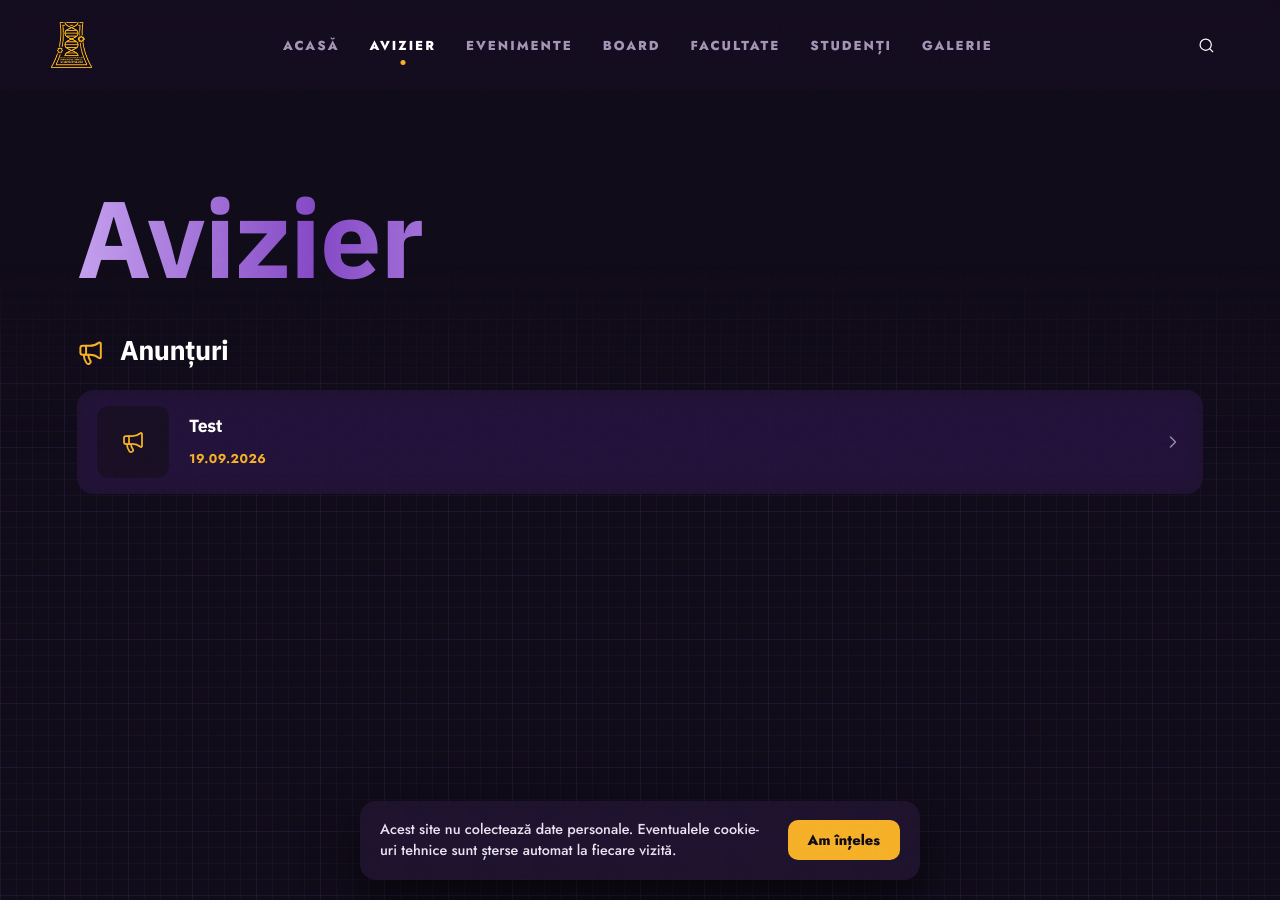
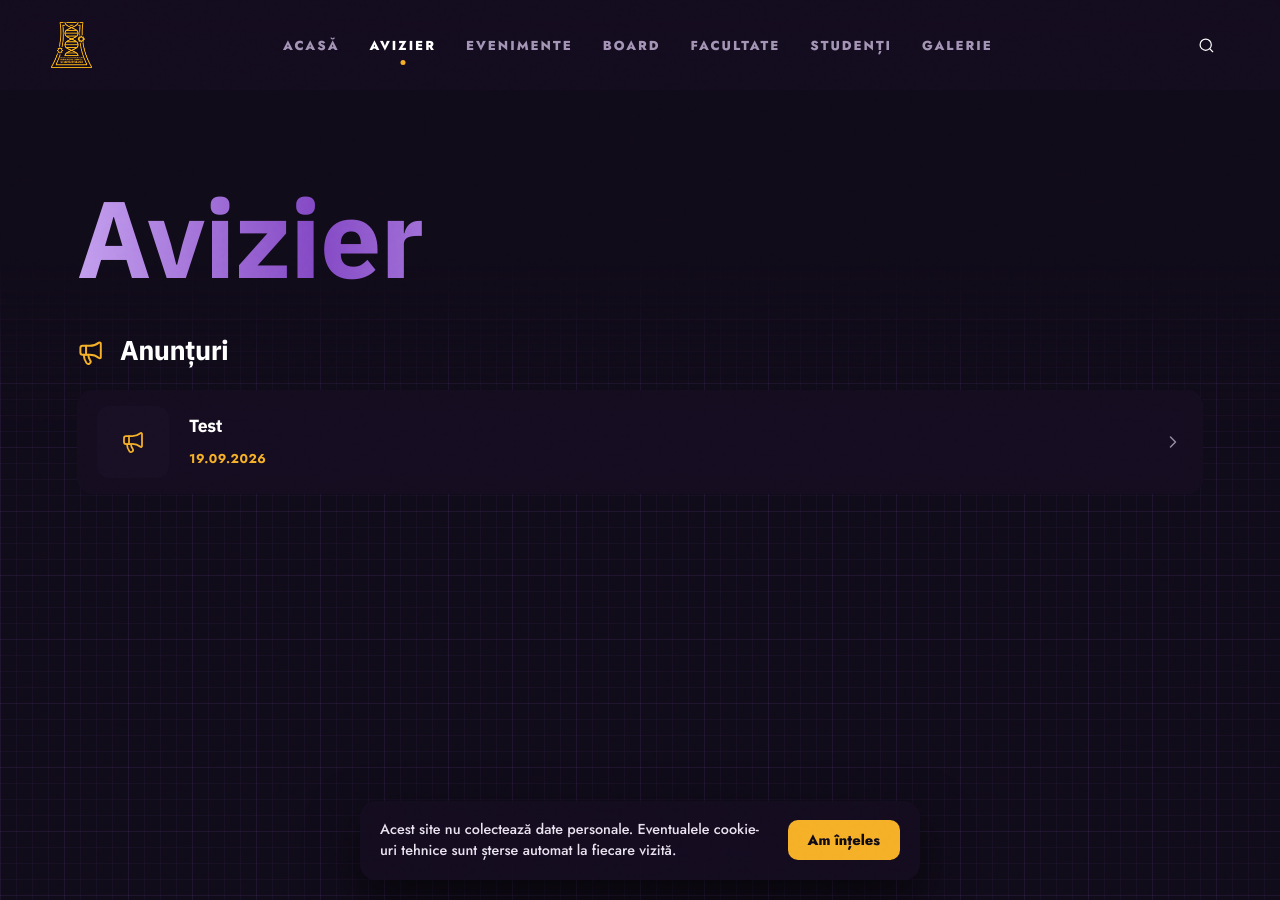
Before and after one commit to prssic/ssic, a Jekyll site: the page built from avizier.html, in a window 1280 px wide. Built offline with Jekyll 4.4.1, drawn with Linux system fonts in a browser that asks for light colours; nearby versions of some CDN libraries; a script that is not in the unit is left out.

Commit message:
Update default.html

```diff
--- a/_layouts/default.html
+++ b/_layouts/default.html
@@ -226,8 +226,8 @@
             /* Vălul de culoare e fallback-ul necondiționat pt. browsere fără backdrop-filter
                (navbar-ul rămâne opac și lizibil peste tot, doar fără sticlă). */
             background: var(--c-nav-bg);
-            backdrop-filter: blur(22px) saturate(var(--glass-saturation));
-            -webkit-backdrop-filter: blur(22px) saturate(var(--glass-saturation));
+            backdrop-filter: blur(18px) saturate(var(--glass-saturation));
+            -webkit-backdrop-filter: blur(18px) saturate(var(--glass-saturation));
         }
         /* Tehnica lui Josh Comeau (joshwcomeau.com/css/backdrop-filter) pt. blur "seamless",
            fără margine/linie vizibilă la marginea de jos a navbar-ului: backdrop-filter ia în
@@ -723,7 +723,7 @@
         }
         @supports (backdrop-filter: blur(1px)) or (-webkit-backdrop-filter: blur(1px)) {
             .calendar-item::before {
-                background: rgba(34, 22, 49, 0.28);
+                background: var(--c-nav-bg);
                 backdrop-filter: blur(18px) saturate(var(--glass-saturation));
                 -webkit-backdrop-filter: blur(18px) saturate(var(--glass-saturation));
             }
@@ -1425,7 +1425,7 @@
         }
         @supports (backdrop-filter: blur(1px)) or (-webkit-backdrop-filter: blur(1px)) {
             .cookie-notice::before {
-                background: rgba(34, 22, 49, 0.75);
+                background: var(--c-nav-bg);
                 backdrop-filter: blur(18px) saturate(var(--glass-saturation));
                 -webkit-backdrop-filter: blur(18px) saturate(var(--glass-saturation));
             }
@@ -1748,9 +1748,9 @@
             }
             @supports (backdrop-filter: blur(1px)) or (-webkit-backdrop-filter: blur(1px)) {
                 .nav-links::before {
-                    background: rgba(14, 9, 22, 0.5);
-                    backdrop-filter: blur(10px) saturate(var(--glass-saturation));
-                    -webkit-backdrop-filter: blur(10px) saturate(var(--glass-saturation));
+                    background: var(--c-nav-bg);
+                    backdrop-filter: blur(18px) saturate(var(--glass-saturation));
+                    -webkit-backdrop-filter: blur(18px) saturate(var(--glass-saturation));
                 }
             }
             /* Extend + mask (joshwcomeau.com/css/backdrop-filter) și aici: meniul acoperă tot
@@ -1931,7 +1931,7 @@
            pointer:fine) nimic nu se schimbă — regulile din @supports rămân neatinse. */
         @media (hover: none), (pointer: coarse) {
             .nav-glass-blur, .cookie-notice::before, .search-overlay, .contact-overlay, .a11y-narrator-bar::before,
-            .calendar-item::before {
+            .calendar-item::before, .nav-links::before {
                 backdrop-filter: blur(10px) saturate(var(--glass-saturation));
                 -webkit-backdrop-filter: blur(10px) saturate(var(--glass-saturation));
             }
```
